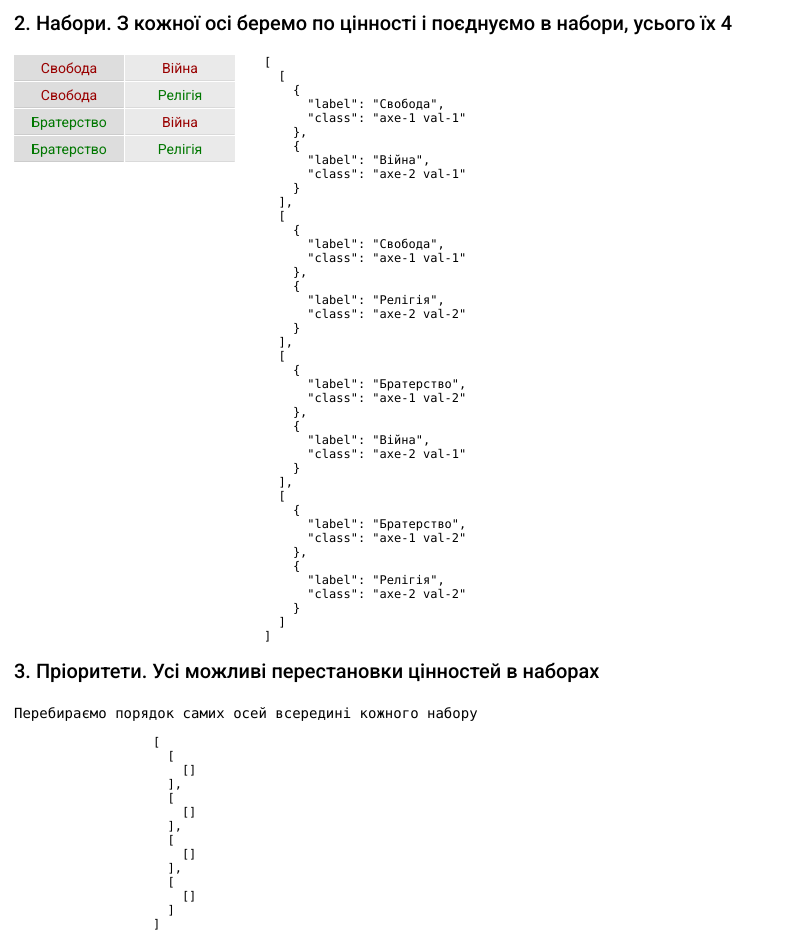
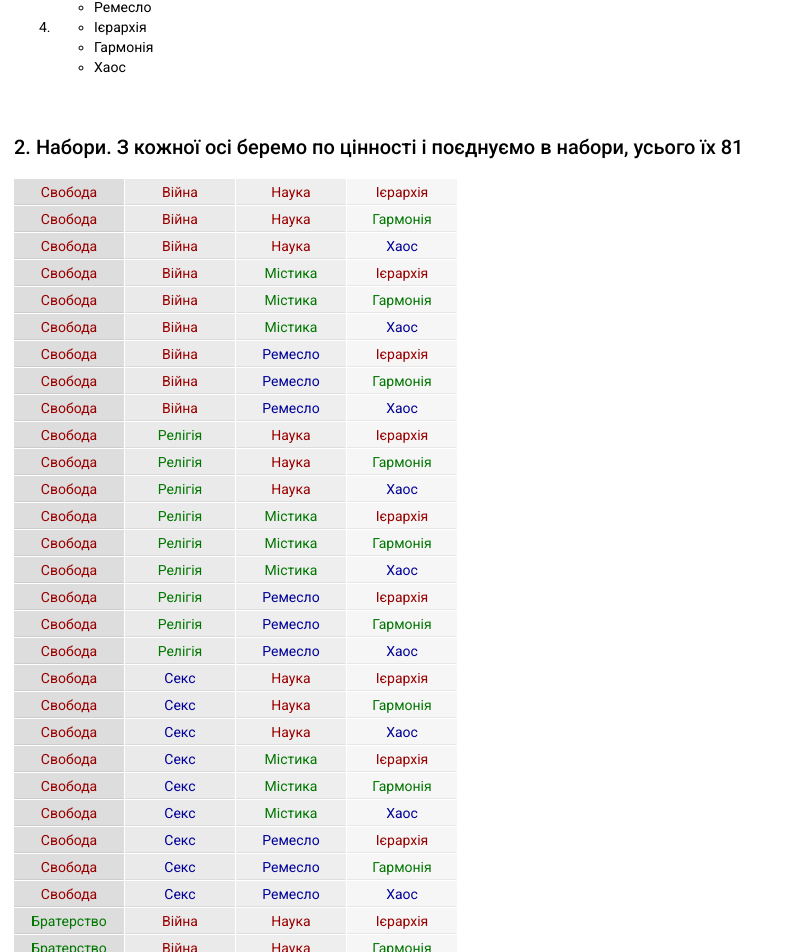
Before and after one commit to rostag/locus-poetica, an Angular app: page /generator/axes in a window 1280 px wide. Shown: the part 532-1484 px from the top of the page, without its empty margins (0-789 px from the left). Built offline with nearby package versions, Linux system fonts and the light colour scheme; a web font is replaced by a local one.

Commit message:
get permutations in lodash-style

```diff
--- a/src/app/app.component.css
+++ b/src/app/app.component.css
@@ -16,5 +16,5 @@
 }
 
 .icon {
-    font-size: 32px;
+    font-size: 24px;
 }
--- a/src/app/compass/components/compass/compass.component.css
+++ b/src/app/compass/components/compass/compass.component.css
@@ -0,0 +1,5 @@
+:host {
+    display: block;
+    min-height: 500px;
+    height: 500px;
+}
--- a/src/app/compass/components/compass/compass.component.ts
+++ b/src/app/compass/components/compass/compass.component.ts
@@ -9,6 +9,6 @@ import { Component } from "@angular/core";
 export class CompassComponent {
 
     constructor () {
-        console.log('Compass:', this);
+
     }
 }
--- a/src/app/generator/components/model-axes/model-axes.component.html
+++ b/src/app/generator/components/model-axes/model-axes.component.html
@@ -18,33 +18,31 @@
         </li>
       </ol>
     </div>
-    <pre>{{axes | json}}</pre>
+    <!-- <pre>{{axes | json}}</pre> -->
   </div>
-  <br />
 
   <h2>2. Набори. З кожної осі беремо по цінності і поєднуємо в набори, усього їх {{sets.length}}</h2>
   <div class="grid-wrap">
     <div class="senses">
       <div class="sense-body" *ngFor="let values of sets; let i = index" >
-        <span *ngFor="let value of values; let j = index" [matTooltip]="'Набір ' + i + ', цінність ' + j + ''" matTooltipPosition="after" class="value" [class]="value.class" >{{value.label}}</span>
+        <span *ngFor="let value of values; let j = index" class="value" [class]="value.class" >{{value.label}}</span>
       </div>
     </div>
-    <pre>{{sets | json}}</pre>
+    <!-- [matTooltip]="'Набір ' + i + ', цінність ' + j + ''" matTooltipPosition="after"  -->
+    <!-- <pre>{{sets | json}}</pre> -->
   </div>
 
-  <br />
-  <h2>3. Пріоритети. Усі можливі перестановки цінностей в наборах</h2>
+  <h2>3. Пріоритети. Усі можливі пермутації цінностей в наборах. Усього {{priorities.length}}</h2>
   <p>Перебираємо порядок самих осей всередині кожного набору</p>
 
   <div class="grid-wrap">
     <div class="senses">
       <div class="sense-body" *ngFor="let values of priorities; let k = index" >
-        <span *ngFor="let value of values; let l = index" [matTooltip]="'Сюжет ' + k + ', пріоритет ' + l + ''" matTooltipPosition="after" class="value" [class]="value.class" >{{value.label}}</span>
+        <span *ngFor="let value of values; let l = index" class="value" [class]="value.class" >{{value.label}}</span>
       </div>
     </div>
-    <pre>{{priorities | json}}</pre>
+    <!-- [matTooltip]="'Сюжет ' + k + ', пріоритет ' + l + ''" matTooltipPosition="after" -->
+    <!-- <pre>{{priorities | json}}</pre> -->
   </div>
 
-  <br />
-
 </div>
--- a/src/app/generator/components/model-axes/model-axes.component.scss
+++ b/src/app/generator/components/model-axes/model-axes.component.scss
@@ -5,8 +5,13 @@
   &* {
     font-size: 30px;
   }
+
   p {
     font-family: var(--mono-font);
+  }
+
+  h2 {
+    margin-top: 2em;
   }
 
   .grid-wrap {
--- a/src/app/generator/components/model-axes/model-axes.component.ts
+++ b/src/app/generator/components/model-axes/model-axes.component.ts
@@ -22,36 +22,37 @@ type IObjValuesCollection = IObjValues[];
 export class ModelAxesComponent implements OnInit {
 
   // axes: IObjValuesCollection = [
-  //   [{ label: 'A', class: 'axe-1 val-1' }, { label: 'E', class: 'axe-1 val-2' }],
-  //   [{ label: 'D', class: 'axe-2 val-1' }, { label: 'L', class: 'axe-2 val-2' }],
+  //   [{ label: 'A', class: 'axe-1 val-1' }, { label: 'B', class: 'axe-1 val-2' }, { label: 'C', class: 'axe-1 val-3' }],
+  //   [{ label: 'D', class: 'axe-2 val-1' }, { label: 'E', class: 'axe-2 val-2' }, { label: 'F', class: 'axe-2 val-3' }],
+  //   [{ label: 'D', class: 'axe-2 val-1' }, { label: 'E', class: 'axe-2 val-2' }, { label: 'F', class: 'axe-2 val-3' }],
   // ]
 
-  axes: IObjValuesCollection = [
-    [{ label: 'Свобода', class: 'axe-1 val-1' }, { label: 'Братерство', class: 'axe-1 val-2' }],
-    [{ label: 'Війна', class: 'axe-2 val-1' }, { label: 'Релігія', class: 'axe-2 val-2' }],
-  ]
+  // axes: IObjValuesCollection = [
+  //   [{ label: 'Свобода', class: 'axe-1 val-1' }, { label: 'Братерство', class: 'axe-1 val-2' }],
+  //   [{ label: 'Війна', class: 'axe-2 val-1' }, { label: 'Релігія', class: 'axe-2 val-2' }],
+  // ]
 
   sets: IObjValuesCollection = [];
 
   priorities: IObjValuesCollection = [];
 
-  // axes: IObjValuesCollection = [
-  //   [{ label: 'Свобода', class: 'axe-1 val-1' }, { label: 'Братерство', class: 'axe-1 val-2' }, { label: 'Рівність', class: 'axe-1 val-3' }],
-  //   [{ label: 'Війна', class: 'axe-2 val-1' }, { label: 'Релігія', class: 'axe-2 val-2' }, { label: 'Секс', class: 'axe-2 val-3' }],
-  //   [{ label: 'Наука', class: 'axe-3 val-1' }, { label: 'Містика', class: 'axe-3 val-2' }, { label: 'Ремесло', class: 'axe-3 val-3' }],
-  //   [{ label: 'Ієрархія', class: 'axe-4 val-1' }, { label: 'Гармонія', class: 'axe-4 val-2' }, { label: 'Хаос', class: 'axe-4 val-3' }],
-  // ]
+  axes: IObjValuesCollection = [
+    [{ label: 'Свобода', class: 'axe-1 val-1' }, { label: 'Братерство', class: 'axe-1 val-2' }, { label: 'Рівність', class: 'axe-1 val-3' }],
+    [{ label: 'Війна', class: 'axe-2 val-1' }, { label: 'Релігія', class: 'axe-2 val-2' }, { label: 'Секс', class: 'axe-2 val-3' }],
+    [{ label: 'Наука', class: 'axe-3 val-1' }, { label: 'Містика', class: 'axe-3 val-2' }, { label: 'Ремесло', class: 'axe-3 val-3' }],
+    [{ label: 'Ієрархія', class: 'axe-4 val-1' }, { label: 'Гармонія', class: 'axe-4 val-2' }, { label: 'Хаос', class: 'axe-4 val-3' }],
+  ]
 
   showIndex = false;
 
   ngOnInit() {
     this.sets = this.getSets(0, [], this.axes, []);
-    this.priorities;
+
     for (let s = 0; s < this.sets.length; s += 1) {
       const sset = this.sets[s];
-      console.log('set:', sset);
-
-      this.priorities.push(this.getPriorities(sset, 0));
+      const combos = this.getPermutations(sset as unknown as _.List<IObjValues>, sset.length);
+      // const combos = _.flatMap(sset, (v, i, a) => this.getPriorities(a as unknown as _.List<IObjValues>, i + 1));
+      this.priorities = this.priorities.concat(combos);
     }
   }
 
@@ -66,12 +67,12 @@ export class ModelAxesComponent implements OnInit {
     return initialCollection;
   }
 
-  getPriorities(collection: IObjValues, n: number): IObjValues {
+  getCombinations(collection: _.List<IObjValues>, n: number): IObjValues {
     let array = _.values(collection);
     if (array.length < n) {
       return [];
     }
-    let recur = ((array: IObjValues, n: number) => {
+    let recur = ((array: any[], n: number) => {
       if (--n < 0) {
         return [[]];
       }
@@ -89,14 +90,26 @@ export class ModelAxesComponent implements OnInit {
     return recur(array, n);
   }
 
-  // getPriorities(index: number, initialCollection: IObjValues, set: IObjValues, previous: IObjValue): IObjValues {
-  //   if (index === set.length) {
-  //     initialCollection.push(previous);
-  //     return initialCollection;
-  //   }
-  //   for (let i = 0; i < set.length; i++) {
-  //     this.getPriorities(index + 1, initialCollection, set, set.slice(i, i + 1) );
-  //   }
-  //   return initialCollection;
-  // }
+  getPermutations(collection: _.List<IObjValues>, n: number) {
+    let array = _.values(collection);
+    if (array.length < n) {
+      return [];
+    }
+    let recur = ((array: any[], n: number) => {
+      if (--n < 0) {
+        return [[]];
+      }
+      let permutations: any[] = [];
+      array.forEach((value, index, array) => {
+        array = array.slice();
+        array.splice(index, 1);
+        recur(array, n).forEach(permutation => {
+          permutation.unshift(value);
+          permutations.push(permutation);
+        });
+      });
+      return permutations;
+    });
+    return recur(array, n);
+  }
 }
```
